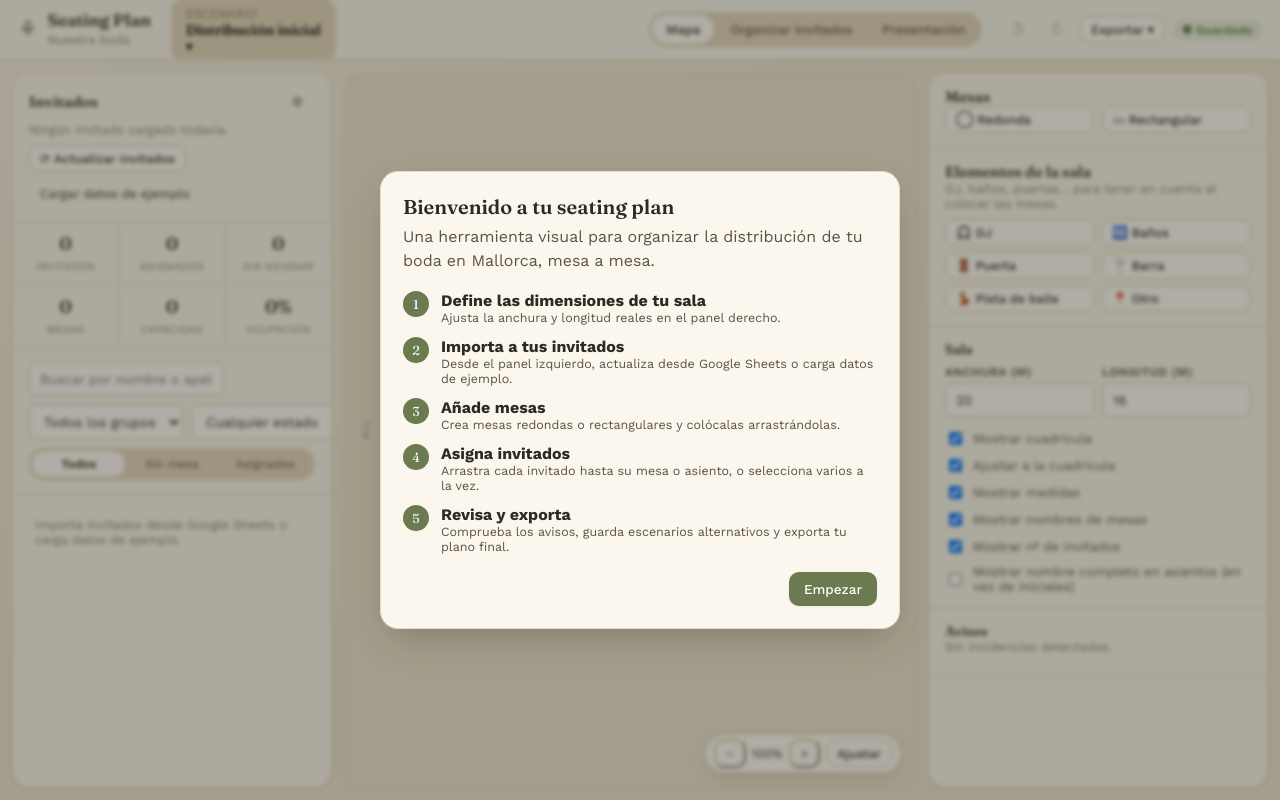
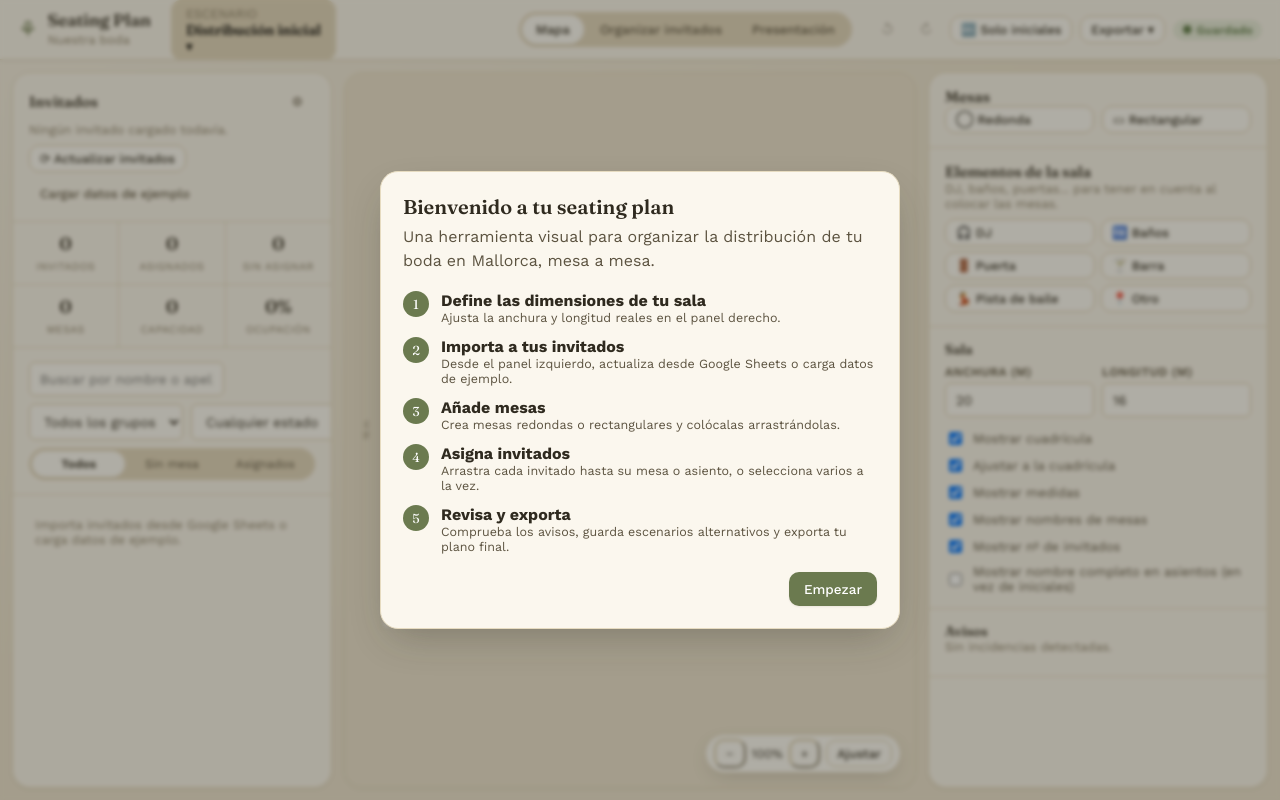
Before and after one commit to tdgarcias/seating-plan-17oct, a React (Vite) app: page / in a window 1280 px wide. Built offline with nearby package versions, Linux system fonts and the light colour scheme.

Commit message:
Update Header.tsx

```diff
--- a/src/components/layout/Header.tsx
+++ b/src/components/layout/Header.tsx
@@ -22,6 +22,7 @@ export default function Header() {
   const canRedo = useProjectStore((s) => s.history.canRedo())
   const replaceProject = useProjectStore((s) => s.replaceProject)
   const pushToast = useProjectStore((s) => s.pushToast)
+  const updateRoomSettings = useProjectStore((s) => s.updateRoomSettings)
   const scenario = useActiveScenario()
   const [exportOpen, setExportOpen] = useState(false)
   const [imageExportOpen, setImageExportOpen] = useState(false)
@@ -66,6 +67,14 @@ export default function Header() {
         <button className="btn btn-icon btn-ghost" title="Deshacer (Ctrl+Z)" onClick={undo} disabled={!canUndo}>↺</button>
         <button className="btn btn-icon btn-ghost" title="Rehacer (Ctrl+Shift+Z)" onClick={redo} disabled={!canRedo}>↻</button>
 
+        <button
+          className={`btn btn-secondary btn-sm ${scenario.room.showFullSeatNames ? 'is-active' : ''}`}
+          title="Mostrar el nombre completo de cada invitado junto a su silla"
+          onClick={() => updateRoomSettings({ showFullSeatNames: !scenario.room.showFullSeatNames })}
+        >
+          🔤 {scenario.room.showFullSeatNames ? 'Nombres completos' : 'Solo iniciales'}
+        </button>
+
         <div className="app-header-export">
           <button className="btn btn-secondary btn-sm" onClick={() => setExportOpen((v) => !v)}>
             Exportar ▾
```
